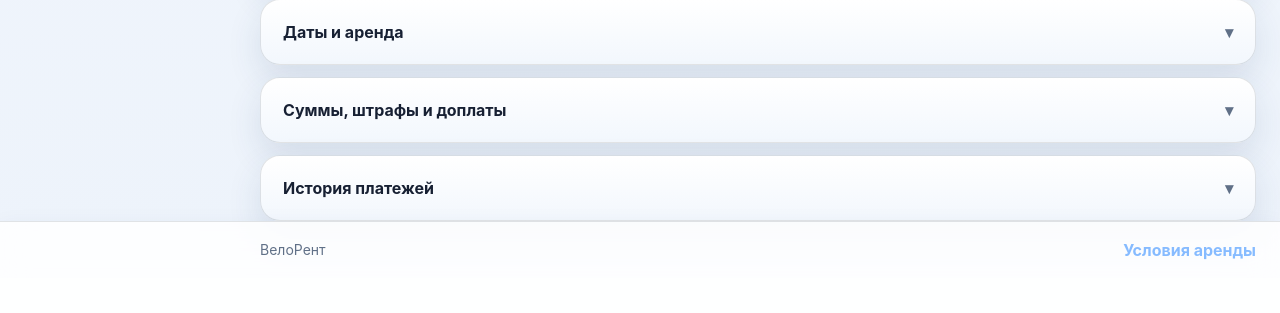
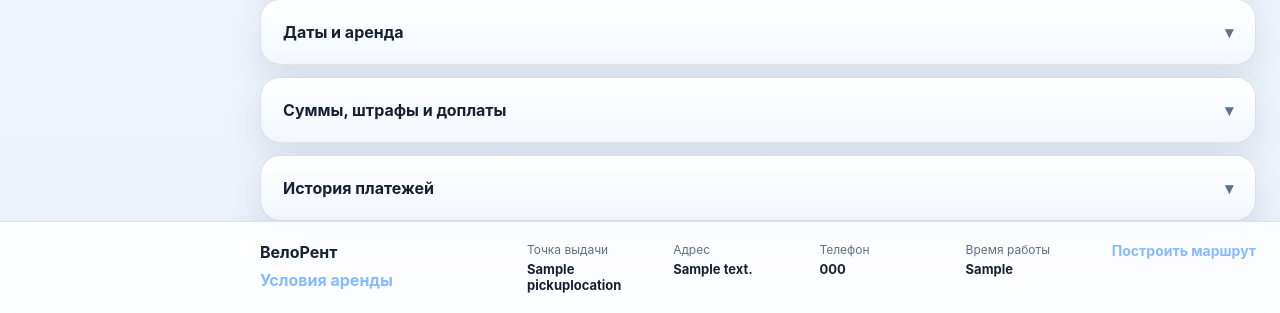
Before and after one commit to denchikslazieeet/velorent_system, a Django app: page /rentals/booking/1/ in a window 1280 px wide. Shown: the part 1705-2018 px from the top of the page. Before the commit the page ends 1965 px from the top, so only its background shows below. Run offline with Django 5.2, Linux system fonts and the light colour scheme; a user stored in the database is signed in; tables that the repository leaves empty hold one stand-in row (values such as "Sample post").

Commit message:
Polish footer and project presentation

```diff
--- a/accounts/context_processors.py
+++ b/accounts/context_processors.py
@@ -6,3 +6,15 @@ def unread_notifications(request):
     return {
         "unread_notifications_count": user.notifications.filter(read_at__isnull=True).count()
     }
+
+
+def primary_pickup_location(request):
+    from catalog.models import PickupLocation
+
+    location = (
+        PickupLocation.objects
+        .filter(is_active=True)
+        .order_by("id")
+        .first()
+    )
+    return {"primary_pickup_location": location}
--- a/static/css/style.css
+++ b/static/css/style.css
@@ -77,18 +77,13 @@ a {
     margin-top: 0;
 }
 
-.site-footer p {
-    margin: 0;
-    color: var(--muted);
-    font-size: 14px;
-}
-
 .footer-content {
-    display: flex;
-    align-items: center;
+    display: grid;
+    grid-template-columns: minmax(180px, 0.5fr) minmax(0, 1.5fr);
+    align-items: start;
     justify-content: space-between;
-    gap: 16px;
-    padding: 18px 0;
+    gap: 24px;
+    padding: 20px 0;
 }
 
 .footer-content a,
@@ -100,6 +95,44 @@ a {
 .footer-content a:hover,
 .text-link:hover {
     color: var(--accent-2);
+}
+
+.footer-brand {
+    display: grid;
+    gap: 8px;
+}
+
+.footer-brand strong {
+    font-size: 16px;
+}
+
+.footer-location {
+    display: grid;
+    grid-template-columns: repeat(4, minmax(0, 1fr)) auto;
+    gap: 14px;
+    align-items: start;
+}
+
+.footer-location div {
+    display: grid;
+    gap: 4px;
+    min-width: 0;
+}
+
+.footer-location span {
+    color: var(--muted);
+    font-size: 12px;
+}
+
+.footer-location strong {
+    font-size: 13px;
+    overflow-wrap: anywhere;
+}
+
+.footer-route-link {
+    justify-self: end;
+    white-space: nowrap;
+    font-size: 14px;
 }
 
 .nav {
@@ -2021,6 +2054,14 @@ input[type="radio"] {
 
     .footer-content {
         align-items: flex-start;
-        flex-direction: column;
-    }
-}
+        grid-template-columns: 1fr;
+    }
+
+    .footer-location {
+        grid-template-columns: 1fr;
+    }
+
+    .footer-route-link {
+        justify-self: start;
+    }
+}
--- a/templates/base.html
+++ b/templates/base.html
@@ -100,8 +100,38 @@
 
 <footer class="site-footer">
     <div class="container footer-content">
-        <p>ВелоРент</p>
-        <a href="{% url 'terms' %}">Условия аренды</a>
+        <div class="footer-brand">
+            <strong>ВелоРент</strong>
+            <a href="{% url 'terms' %}">Условия аренды</a>
+        </div>
+
+        {% if primary_pickup_location %}
+            <div class="footer-location">
+                <div>
+                    <span>Точка выдачи</span>
+                    <strong>{{ primary_pickup_location.name }}</strong>
+                </div>
+                <div>
+                    <span>Адрес</span>
+                    <strong>{{ primary_pickup_location.address }}</strong>
+                </div>
+                {% if primary_pickup_location.phone %}
+                    <div>
+                        <span>Телефон</span>
+                        <strong>{{ primary_pickup_location.phone }}</strong>
+                    </div>
+                {% endif %}
+                {% if primary_pickup_location.opening_hours %}
+                    <div>
+                        <span>Время работы</span>
+                        <strong>{{ primary_pickup_location.opening_hours }}</strong>
+                    </div>
+                {% endif %}
+                <a href="{{ primary_pickup_location.route_url }}" target="_blank" rel="noopener" class="footer-route-link">
+                    Построить маршрут
+                </a>
+            </div>
+        {% endif %}
     </div>
 </footer>
 <script>
--- a/templates/catalog/bike_detail.html
+++ b/templates/catalog/bike_detail.html
@@ -13,7 +13,7 @@
             {{ bike.get_status_display }}
         </span>
 
-        <p>{{ bike.description|default:"Описание будет добавлено оператором велопроката." }}</p>
+        <p>{{ bike.description|default:"Надежный велосипед для города и активного отдыха." }}</p>
 
         <div class="specs">
             <span>Категория: {{ bike.category.name }}</span>
--- a/templates/rentals/booking_detail.html
+++ b/templates/rentals/booking_detail.html
@@ -19,10 +19,10 @@
         <strong>{{ account_access_code_notice.code }}</strong>
     </div>
     <p>
-        Передайте этот код клиенту лично. Он задаст пароль на странице
-        <a href="{% url 'account-claim' %}">/accounts/claim/</a>.
+        Передайте этот код клиенту лично. Он задаст пароль на странице доступа к аккаунту.
         Код действует {{ account_access_code_notice.ttl_minutes }} минут.
     </p>
+    <a href="{% url 'account-claim' %}" class="btn btn-secondary btn-sm">Открыть страницу доступа</a>
 </section>
 {% endif %}
 
--- a/velorent/settings.py
+++ b/velorent/settings.py
@@ -54,6 +54,7 @@ TEMPLATES = [
                 "django.contrib.auth.context_processors.auth",
                 "django.contrib.messages.context_processors.messages",
                 "accounts.context_processors.unread_notifications",
+                "accounts.context_processors.primary_pickup_location",
             ],
         },
     },
```
Also changed, not shown: README.md.
